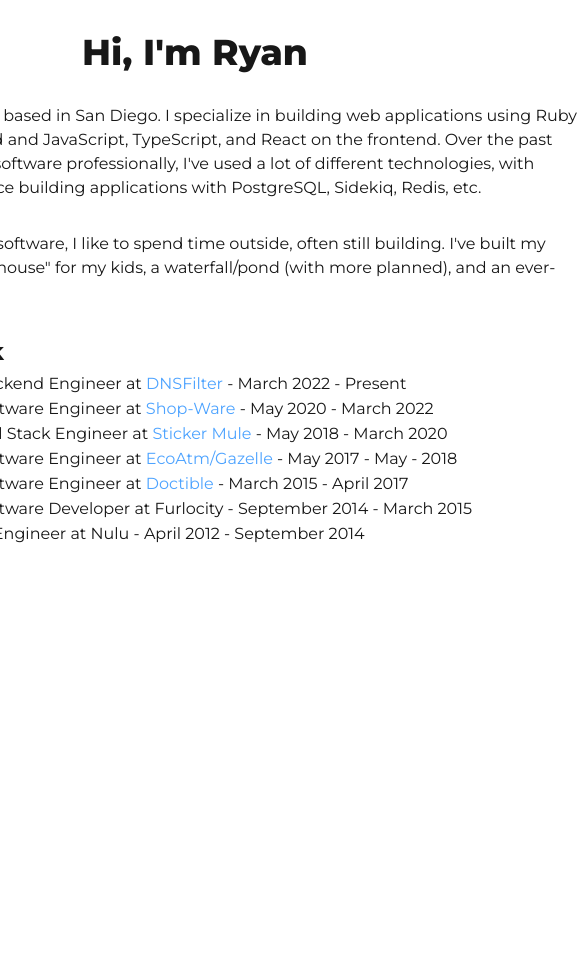
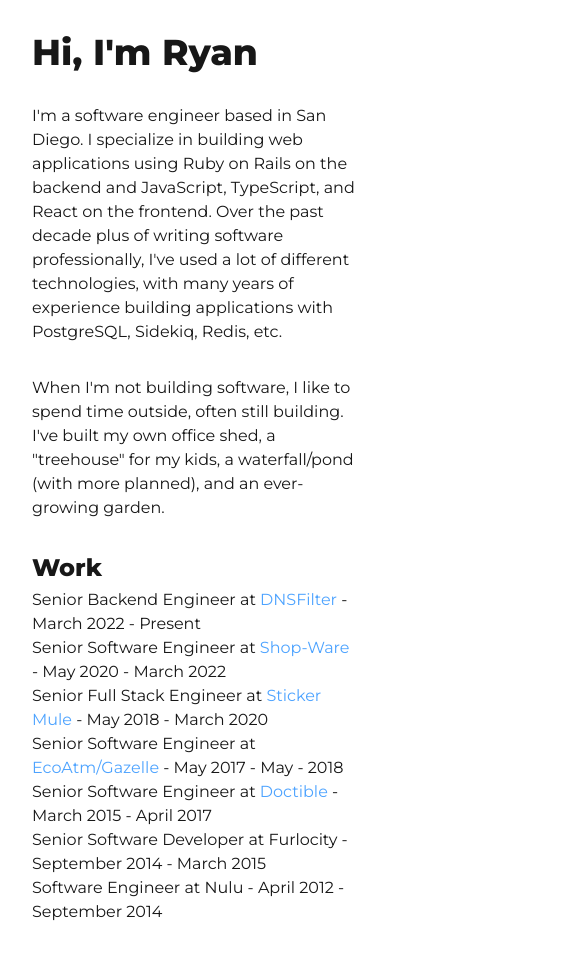
Before and after one commit to ryanfisher/ryanfisher.io, a Next.js app: page / in a window 390 px wide. Shown: the whole page, 579 px wide, since content can reach past the window. Before the commit the page ends 844 px from the top, so only its background shows below. Built offline with nearby package versions, Linux system fonts and the light colour scheme.

Commit message:
fix layout in mobile and other sizes

```diff
--- a/src/app/page.tsx
+++ b/src/app/page.tsx
@@ -14,38 +14,36 @@
 )
 
 const WorkItemList = ({positions}: {positions: WorkItemProps[]}) => (
-  <ul role="list" className="divide-y divide-white/5">
+  <ul role="list" className="">
     {positions.map(position => <WorkItemBullet key={position.dates} {...position} />)}
   </ul>
 )
 
 export default function Home() {
   return (
-    <div className="font-sans justify-items-center p-8 gap-16 sm:p-20">
-      <main className="flex flex-col gap-[32px] row-start-2 items-center sm:items-start">
+    <div className="font-sans p-8">
+      <main className="flex flex-col gap-[32px]">
         <h1 className={`text-4xl ${headlineBold.className}`}>Hi, I'm Ryan</h1>
-        <p className="w-3xl">
+        <p className="md:w-2xl lg:w-3xl">
           I'm a software engineer based in San Diego. I specialize in building web applications using
           Ruby on Rails on the backend and JavaScript, TypeScript, and React on the frontend. Over the
           past decade plus of writing software professionally, I've used a lot of different technologies,
           with many years of experience building applications with PostgreSQL, Sidekiq, Redis, etc.
         </p>
 
-        <p className="w-3xl">
+        <p className="md:w-2xl lg:w-3xl">
           When I'm not building software, I like to spend time outside, often still building. I've built my own
           office shed, a "treehouse" for my kids, a waterfall/pond (with more planned), and an ever-growing garden.
         </p>
 
-        <div className="flex gap-4 items-center flex-col sm:flex-row">
+        <div className="gap-4 items-center">
           <div>
-            <div className="px-4 sm:px-0">
-              <h2 className={`text-2xl mb-1 ${headlineBold.className}`}>Work</h2>
-            </div>
+            <h2 className={`text-2xl mb-1 ${headlineBold.className}`}>Work</h2>
             <WorkItemList positions={positions} />
           </div>
         </div>
       </main>
-      <footer className="row-start-3 flex gap-[24px] flex-wrap items-center justify-center">
+      <footer className="row-start-3 gap-[24px] items-center justify-center">
       </footer>
     </div>
   );
```
